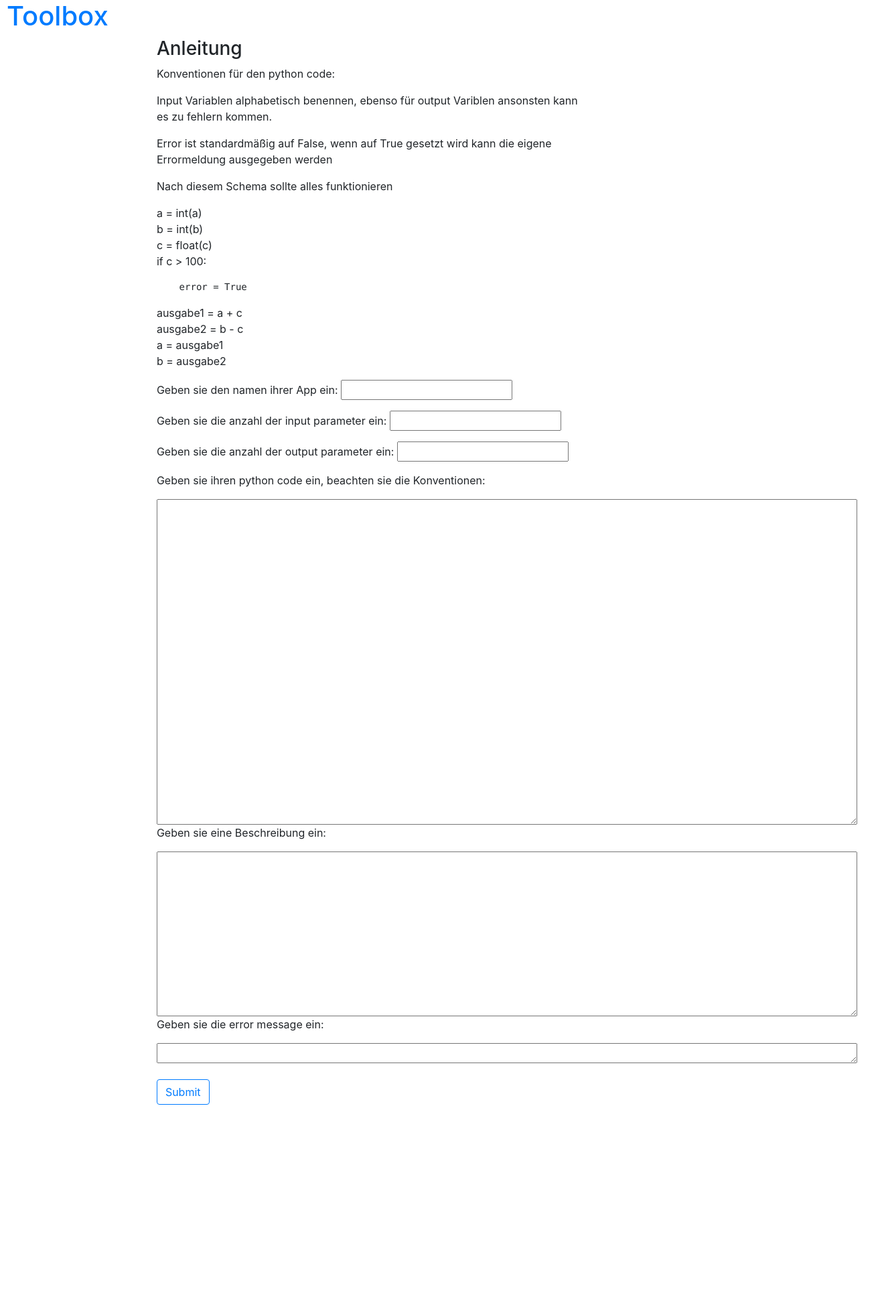
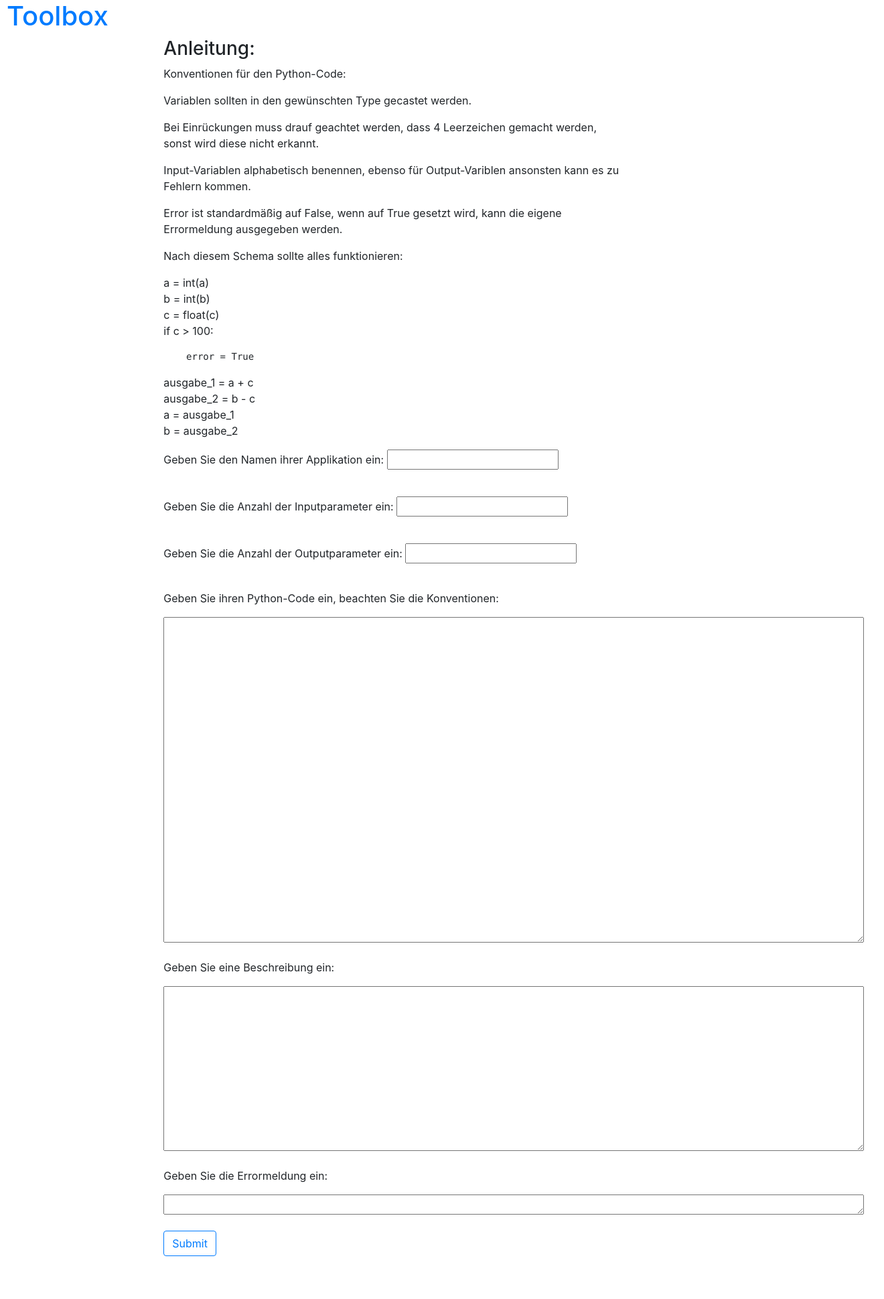
Before and after one commit to PaulAndert/Toolbox, a Django app: page /create/ in a window 1320 px wide. Shown: the whole page at 67% size. Before the commit the page ends 1649 px from the top, so only its background shows below. Run offline with Django 4.2, Linux system fonts and the light colour scheme; some libraries are stand-ins or nearby versions.

Commit message:
final push?

```diff
--- a/Toolbox/app/views.py
+++ b/Toolbox/app/views.py
@@ -101,15 +101,15 @@ def next_app(request):
     error = request.POST['error']
     desc = request.POST['description']
 
-    in_str = '''<p>Geben sie {{ num }}. input Variable: <input type="text" name="{{ name }}in">,
-             und den type: <select class="btn btn-outline-primary" name="type" id="type">
-             <option value="number" selected>Number</option>
-             <option value="text">Text</option>
+    in_str = '''<p>Geben Sie die {{ num }}. Input-Variable ein: <input type="text" name="{{ name }}in" required>
+             und den Typen: <select class="btn btn-outline-primary" name="type" id="type">
+             <option value="text" selected>Text</option>
+             <option value="number">Number</option>
              <option value="email">Email</option>
              <option value="date">Date</option>
              <option value="time">Time</option>
              </select></p>'''
-    out_str = '<p>Geben sie num. output Variable: <input type="text" name="{{ name }}out"></p>'
+    out_str = '<p>Geben Sie die num. Output-Variable ein: <input type="text" name="{{ name }}out" required></p>'
 
     for x in range(1, input_variable + 1):
         template_text += in_str.replace('{{ num }}', str(x)).replace('{{ name }}', alphabet[x])
@@ -129,8 +129,8 @@ def app_create(request):
     global error
     global desc
 
-    in_str = '<p>Geben Sie {{ name }} ein: <input type="{{ type }}" name="{{ alpha }}"></p>'
-    out_str = '<p>{{ name }} : {{ alpha }} </p>'
+    in_str = '<p>Gebe {{ name }} ein: <input type="{{ type }}" step=any name="{{ alpha }}" required></p>'
+    out_str = '<p>{{ name }}: {{ alpha }} </p>'
 
     for x in range(1, input_variable + 1):
         template_text += in_str.replace('{{ name }}', request.POST[alphabet[x] + 'in']) \
@@ -142,7 +142,7 @@ def app_create(request):
         template_text += out_str.replace('{{ name }}', request.POST[alphabet[x] + 'out']) \
                             .replace('{{ alpha }}', '{{ ' + alphabet[x] + ' }}') + '\n'
 
-    a = Application(name=app_name, inputanzahl=input_variable, outputanzahl=output_variable,
-                    templatetext=template_text, errormessage=error, description=desc, functionname=code)
+    a = Application(name=app_name, input_anzahl=input_variable, output_anzahl=output_variable,
+                    template_text=template_text, error_message=error, description=desc, function=code)
     a.save()
     return HttpResponseRedirect(reverse_lazy('app_list'))
--- a/Toolbox/templates/app/base.html
+++ b/Toolbox/templates/app/base.html
@@ -22,7 +22,7 @@
         {% endblock %}
     </div>
 
-        <div style="margin-left: 50px; float: left; width: 90%">
+        <div style="margin-left: 50px; float: left;">
 
         {% block content %}
 
--- a/Toolbox/templates/app/create.html
+++ b/Toolbox/templates/app/create.html
@@ -3,13 +3,15 @@
 {% block content %}
 
     <div class="col-8 mx-auto">
-        <h3>Anleitung</h3>
-        <p>Konventionen für den python code:<br></p>
-        <p>Input Variablen alphabetisch benennen, ebenso für output Variblen ansonsten kann es zu fehlern kommen.<br>
+        <h3>Anleitung:</h3>
+        <p>Konventionen für den Python-Code:<br></p>
+        <p>Variablen sollten in den gewünschten Type gecastet werden.</p>
+        <p>Bei Einrückungen muss drauf geachtet werden, dass 4 Leerzeichen gemacht werden, sonst wird diese nicht erkannt.</p>
+        <p>Input-Variablen alphabetisch benennen, ebenso für Output-Variblen ansonsten kann es zu Fehlern kommen.<br>
         </p>
-        <p>Error ist standardmäßig auf False, wenn auf True gesetzt wird kann die eigene Errormeldung ausgegeben werden
+        <p>Error ist standardmäßig auf False, wenn auf True gesetzt wird, kann die eigene Errormeldung ausgegeben werden.
             <br></p>
-        <p>Nach diesem Schema sollte alles funktionieren</p>
+        <p>Nach diesem Schema sollte alles funktionieren:</p>
         <p>
             a = int(a) <br>
             b = int(b) <br>
@@ -17,24 +19,24 @@
             if c > 100:
         <pre>
     error = True </pre>
-        ausgabe1 = a + c <br>
-        ausgabe2 = b - c <br>
-        a = ausgabe1 <br>
-        b = ausgabe2 <br>
+        ausgabe_1 = a + c <br>
+        ausgabe_2 = b - c <br>
+        a = ausgabe_1 <br>
+        b = ausgabe_2 <br>
         </p>
 
         <form action="next" method="post">
             {% csrf_token %}
 
-            <p>Geben sie den namen ihrer App ein: <input type="text" name="appname"></p>
-            <p>Geben sie die anzahl der input parameter ein: <input type="number" min="0" name="input"></p>
-            <p>Geben sie die anzahl der output parameter ein: <input type="number" min="1" name="output"></p>
-            <p>Geben sie ihren python code ein, beachten sie die Konventionen: </p>
-            <textarea rows="20" cols="100" name="code"></textarea>
-            <p>Geben sie eine Beschreibung ein:</p>
-            <textarea rows="10" cols="100" name="description"></textarea>
-            <p>Geben sie die error message ein: </p>
-            <textarea rows="1" cols="100" name="error"></textarea>
+            <p>Geben Sie den Namen ihrer Applikation ein: <input type="text" name="appname" required></p><br>
+            <p>Geben Sie die Anzahl der Inputparameter ein: <input type="number" min="0" name="input" required></p><br>
+            <p>Geben Sie die Anzahl der Outputparameter ein: <input type="number" min="1" name="output" required></p><br>
+            <p>Geben Sie ihren Python-Code ein, beachten Sie die Konventionen: </p>
+            <textarea rows="20" cols="100" name="code" required></textarea>
+            <p style="margin-top: 25px">Geben Sie eine Beschreibung ein:</p>
+            <textarea rows="10" cols="100" name="description" required></textarea>
+            <p style="margin-top: 25px">Geben Sie die Errormeldung ein: </p>
+            <textarea rows="1" cols="100" name="error" required></textarea>
             <br>
             <br>
             <input type="submit" class="btn btn-outline-primary">
```
Also changed, not shown: Toolbox/templates/app/template.html (+8 -6 lines), Toolbox/templates/app/test.html (deleted, +0 -11 lines), Toolbox/db.sqlite3.
